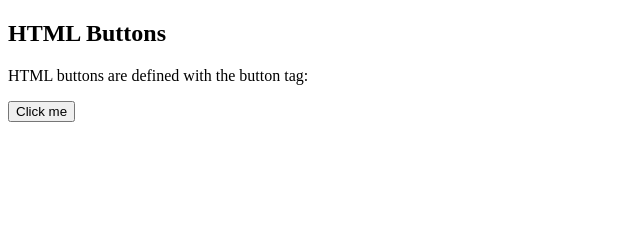
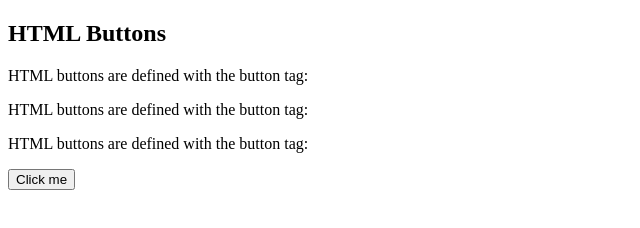
Before and after one commit to MAA3162/website3, a plain HTML site: page index.html in a window 1280 px wide. Shown: the whole page, without its empty margins (0-640 px from the left). Drawn offline with Linux system fonts and the light colour scheme.

Commit message:
update file index.html

```diff
--- a/index.html
+++ b/index.html
@@ -5,6 +5,10 @@
 <h2>HTML Buttons</h2>
 <p>HTML buttons are defined with the button tag:</p>
 
+
+<p>HTML buttons are defined with the button tag:</p>
+<p>HTML buttons are defined with the button tag:</p>
+
 <button>Click me</button>
 
 </body>
```
